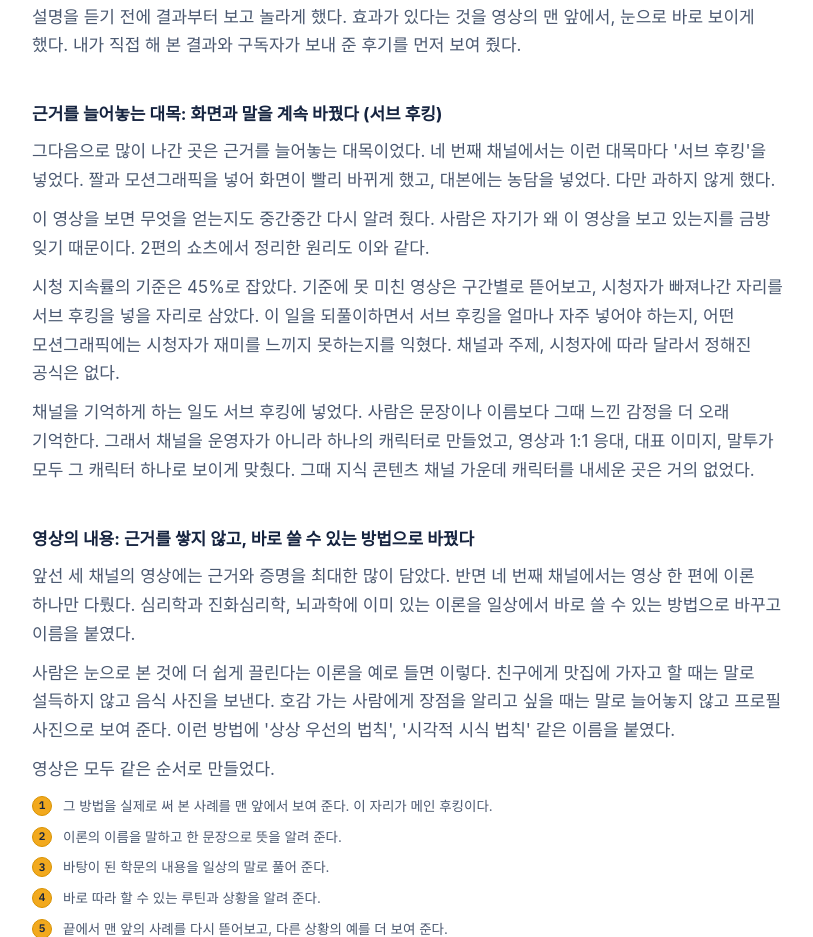
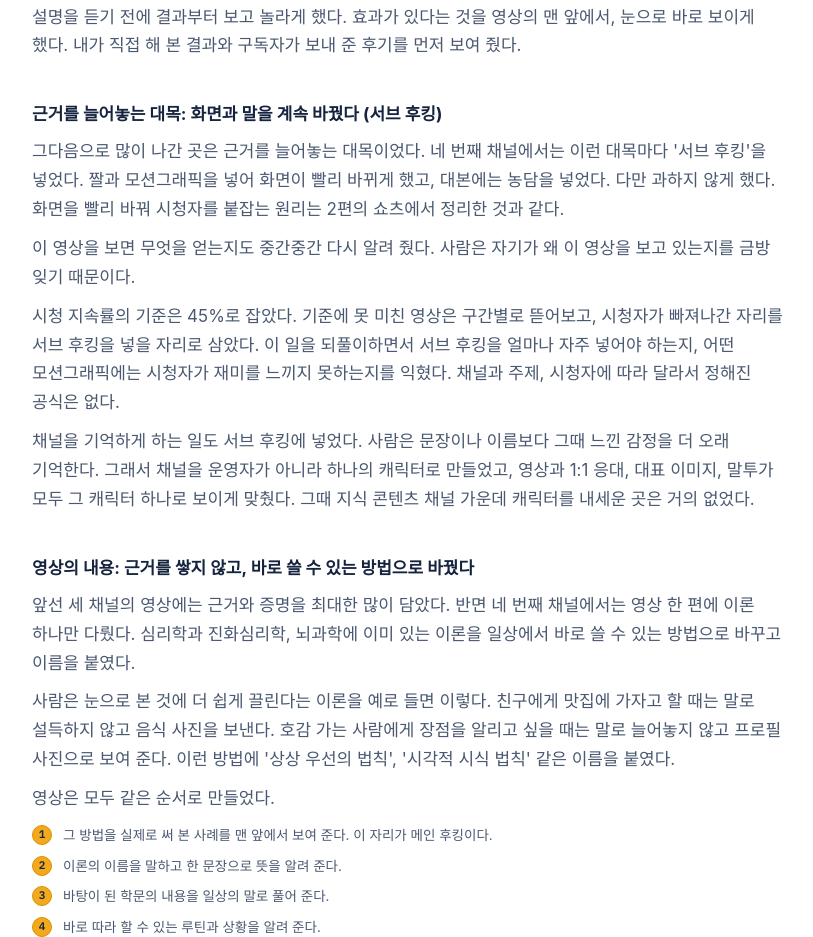
Before and after one commit to wns1235689-a11y/hyjunkim.github.io, a plain HTML site: page business/cycle01.html in a window 1280 px wide. Shown: the part 3956-4893 px from the top of the page, without its empty margins (118-931 px from the left). Drawn offline with Linux system fonts and the light colour scheme; a web font is replaced by a local one.

Commit message:
business 1편: 서브 후킹 문단에서 2편을 가리키는 문장의 자리를 옮김 (#9)
"2편의 쇼츠에서 정리한 원리도 이와 같다"가 둘째 문단 끝에 놓여
'얻는 것을 다시 알려 줬다'를 가리키는 것처럼 읽혔다.
가리키려던 것은 화면을 빨리 바꾸는 쪽이라 첫 문단 끝으로 옮기고
"화면을 빨리 바꿔 시청자를 붙잡는 원리는 2편의 쇼츠에서 정리한 것과 같다"로 풀어 썼다.


Claude-Session: https://claude.ai/code/session_01DnqhZ7g1C8wBAvRJm3ybQE

Co-authored-by: Claude <noreply@anthropic.com>

```diff
--- a/business/cycle01.html
+++ b/business/cycle01.html
@@ -591,8 +591,8 @@ h3+.lead{margin-top:8px}
   <p class="lead" style="margin-top:18px">설명을 듣기 전에 결과부터 보고 놀라게 했다. 효과가 있다는 것을 영상의 맨 앞에서, 눈으로 바로 보이게 했다. 내가 직접 해 본 결과와 구독자가 보내 준 후기를 먼저 보여 줬다.</p>
 
   <h3 class="sub">근거를 늘어놓는 대목: 화면과 말을 계속 바꿨다 (서브 후킹)</h3>
-  <p class="lead">그다음으로 많이 나간 곳은 근거를 늘어놓는 대목이었다. 네 번째 채널에서는 이런 대목마다 '서브 후킹'을 넣었다. 짤과 모션그래픽을 넣어 화면이 빨리 바뀌게 했고, 대본에는 농담을 넣었다. 다만 과하지 않게 했다.</p>
-  <p class="lead">이 영상을 보면 무엇을 얻는지도 중간중간 다시 알려 줬다. 사람은 자기가 왜 이 영상을 보고 있는지를 금방 잊기 때문이다. 2편의 쇼츠에서 정리한 원리도 이와 같다.</p>
+  <p class="lead">그다음으로 많이 나간 곳은 근거를 늘어놓는 대목이었다. 네 번째 채널에서는 이런 대목마다 '서브 후킹'을 넣었다. 짤과 모션그래픽을 넣어 화면이 빨리 바뀌게 했고, 대본에는 농담을 넣었다. 다만 과하지 않게 했다. 화면을 빨리 바꿔 시청자를 붙잡는 원리는 2편의 쇼츠에서 정리한 것과 같다.</p>
+  <p class="lead">이 영상을 보면 무엇을 얻는지도 중간중간 다시 알려 줬다. 사람은 자기가 왜 이 영상을 보고 있는지를 금방 잊기 때문이다.</p>
   <p class="lead">시청 지속률의 기준은 45%로 잡았다. 기준에 못 미친 영상은 구간별로 뜯어보고, 시청자가 빠져나간 자리를 서브 후킹을 넣을 자리로 삼았다. 이 일을 되풀이하면서 서브 후킹을 얼마나 자주 넣어야 하는지, 어떤 모션그래픽에는 시청자가 재미를 느끼지 못하는지를 익혔다. 채널과 주제, 시청자에 따라 달라서 정해진 공식은 없다.</p>
   <p class="lead">채널을 기억하게 하는 일도 서브 후킹에 넣었다. 사람은 문장이나 이름보다 그때 느낀 감정을 더 오래 기억한다. 그래서 채널을 운영자가 아니라 하나의 캐릭터로 만들었고, 영상과 1:1 응대, 대표 이미지, 말투가 모두 그 캐릭터 하나로 보이게 맞췄다. 그때 지식 콘텐츠 채널 가운데 캐릭터를 내세운 곳은 거의 없었다.</p>
 
```
